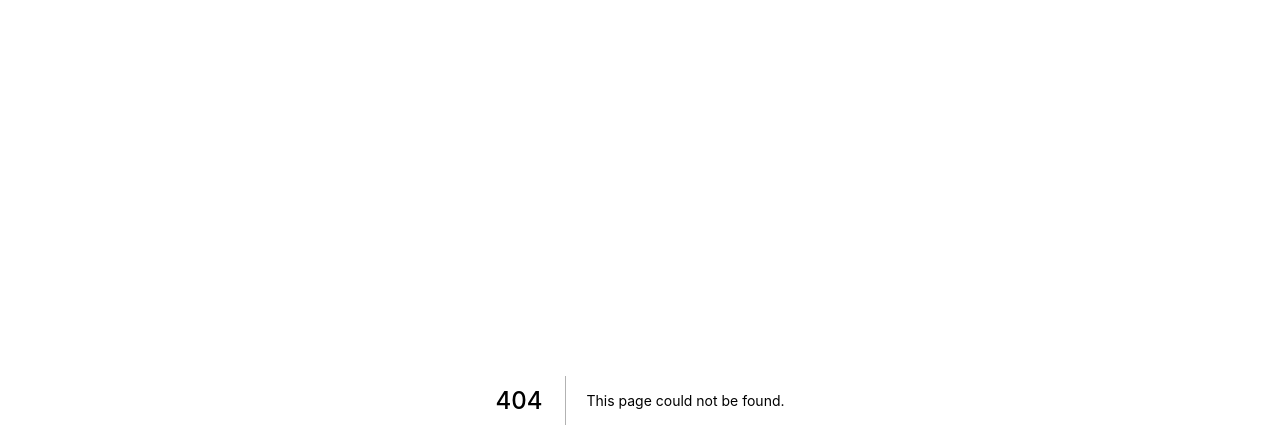
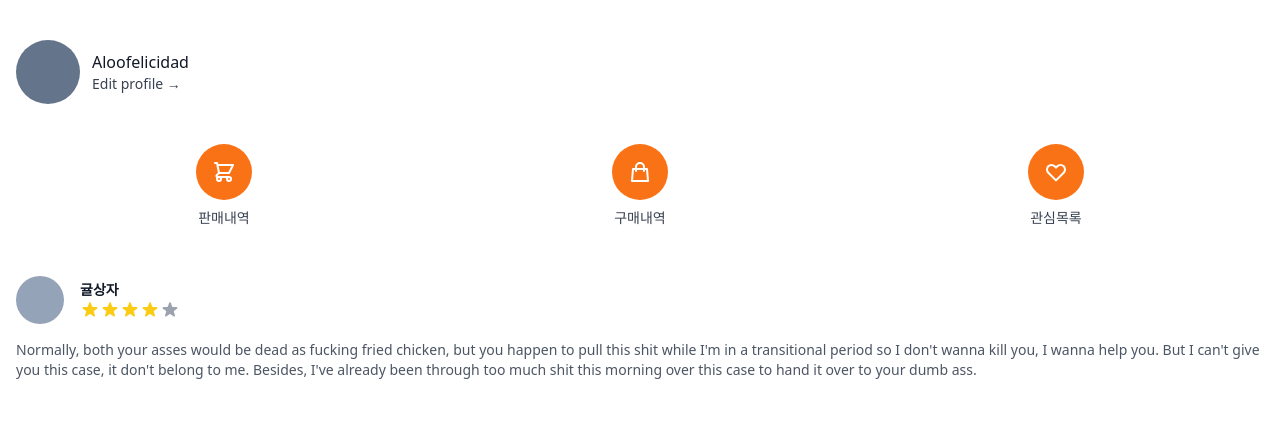
Before and after one commit to gyulsbox/Re_earth, a Next.js app: page /profile in a window 1280 px wide. Before the commit this address had no page. Shown: the top 448 px of the page. Built offline with nearby package versions, Linux system fonts and the light colour scheme.

Commit message:
feat: Add profile page

```diff
--- /dev/null
+++ b/pages/profile.tsx
@@ -0,0 +1,141 @@
+import type { NextPage } from "next";
+
+const Profile: NextPage = () => {
+  return (
+    <div className="py-10 px-4">
+      <div className='flex items-center space-x-3'>
+        <div className='w-16 h-16 bg-slate-500 rounded-full'/>
+        <div className='flex flex-col'>
+          <span className='font-medium text-gray-900'>Aloofelicidad</span>
+          <span className='text-sm text-gray-700'>Edit profile &rarr;</span>
+        </div>
+      </div>
+      <div className='mt-10 flex justify-around'>
+        <div className='flex flex-col items-center'>
+          <div className='w-14 h-14 text-white bg-orange-500 rounded-full flex items-center justify-center'>
+            <svg
+              className="w-6 h-6"
+              fill="none"
+              stroke="currentColor"
+              viewBox="0 0 24 24"
+              xmlns="http://www.w3.org/2000/svg"
+            >
+              <path
+                strokeLinecap="round"
+                strokeLinejoin="round"
+                strokeWidth="2"
+                d="M3 3h2l.4 2M7 13h10l4-8H5.4M7 13L5.4 5M7 13l-2.293 2.293c-.63.63-.184 1.707.707 1.707H17m0 0a2 2 0 100 4 2 2 0 000-4zm-8 2a2 2 0 11-4 0 2 2 0 014 0z"
+              ></path>
+            </svg>
+          </div>
+          <span className='mt-2 text-sm font-medium text-gray-700'>판매내역</span>
+        </div>
+        <div className='flex flex-col items-center'>
+          <div className='w-14 h-14 text-white bg-orange-500 rounded-full flex items-center justify-center'>
+            <svg
+              className="w-6 h-6"
+              fill="none"
+              stroke="currentColor"
+              viewBox="0 0 24 24"
+              xmlns="http://www.w3.org/2000/svg"
+            >
+              <path
+                strokeLinecap="round"
+                strokeLinejoin="round"
+                strokeWidth="2"
+                d="M16 11V7a4 4 0 00-8 0v4M5 9h14l1 12H4L5 9z"
+              ></path>
+            </svg>
+          </div>
+          <span className='mt-2 text-sm font-medium text-gray-700'>구매내역</span>
+        </div>
+        <div className='flex flex-col items-center'>
+          <div className='w-14 h-14 text-white bg-orange-500 rounded-full flex items-center justify-center'>
+            <svg
+              className="w-6 h-6"
+              fill="none"
+              stroke="currentColor"
+              viewBox="0 0 24 24"
+              xmlns="http://www.w3.org/2000/svg"
+            >
+              <path
+                strokeLinecap="round"
+                strokeLinejoin="round"
+                strokeWidth="2"
+                d="M4.318 6.318a4.5 4.5 0 000 6.364L12 20.364l7.682-7.682a4.5 4.5 0 00-6.364-6.364L12 7.636l-1.318-1.318a4.5 4.5 0 00-6.364 0z"
+              ></path>
+            </svg>
+          </div>
+          <span className='mt-2 text-sm font-medium text-gray-700'>관심목록</span>
+        </div>
+      </div>
+      <div className='mt-12'>
+        <div className='flex space-x-4 items-center'>
+          <div className='w-12 h-12 rounded-full bg-slate-400'/>
+          <div>
+            <h4 className='text-sm font-bold text-gray-900'>귤상자</h4>
+            <div className='flex items-center'>
+              <svg
+                className="text-yellow-400 h-5 w-5"
+                xmlns="http://www.w3.org/2000/svg"
+                viewBox="0 0 20 20"
+                fill="currentColor"
+                aria-hidden="true"
+              >
+                <path d="M9.049 2.927c.3-.921 1.603-.921 1.902 0l1.07 3.292a1 1 0 00.95.69h3.462c.969 0 1.371 1.24.588 1.81l-2.8 2.034a1 1 0 00-.364 1.118l1.07 3.292c.3.921-.755 1.688-1.54 1.118l-2.8-2.034a1 1 0 00-1.175 0l-2.8 2.034c-.784.57-1.838-.197-1.539-1.118l1.07-3.292a1 1 0 00-.364-1.118L2.98 8.72c-.783-.57-.38-1.81.588-1.81h3.461a1 1 0 00.951-.69l1.07-3.292z" />
+              </svg>
+              <svg
+                className="text-yellow-400 h-5 w-5"
+                xmlns="http://www.w3.org/2000/svg"
+                viewBox="0 0 20 20"
+                fill="currentColor"
+                aria-hidden="true"
+              >
+                <path d="M9.049 2.927c.3-.921 1.603-.921 1.902 0l1.07 3.292a1 1 0 00.95.69h3.462c.969 0 1.371 1.24.588 1.81l-2.8 2.034a1 1 0 00-.364 1.118l1.07 3.292c.3.921-.755 1.688-1.54 1.118l-2.8-2.034a1 1 0 00-1.175 0l-2.8 2.034c-.784.57-1.838-.197-1.539-1.118l1.07-3.292a1 1 0 00-.364-1.118L2.98 8.72c-.783-.57-.38-1.81.588-1.81h3.461a1 1 0 00.951-.69l1.07-3.292z" />
+              </svg>
+              <svg
+                className="text-yellow-400 h-5 w-5"
+                xmlns="http://www.w3.org/2000/svg"
+                viewBox="0 0 20 20"
+                fill="currentColor"
+                aria-hidden="true"
+              >
+                <path d="M9.049 2.927c.3-.921 1.603-.921 1.902 0l1.07 3.292a1 1 0 00.95.69h3.462c.969 0 1.371 1.24.588 1.81l-2.8 2.034a1 1 0 00-.364 1.118l1.07 3.292c.3.921-.755 1.688-1.54 1.118l-2.8-2.034a1 1 0 00-1.175 0l-2.8 2.034c-.784.57-1.838-.197-1.539-1.118l1.07-3.292a1 1 0 00-.364-1.118L2.98 8.72c-.783-.57-.38-1.81.588-1.81h3.461a1 1 0 00.951-.69l1.07-3.292z" />
+              </svg>
+              <svg
+                className="text-yellow-400 h-5 w-5"
+                xmlns="http://www.w3.org/2000/svg"
+                viewBox="0 0 20 20"
+                fill="currentColor"
+                aria-hidden="true"
+              >
+                <path d="M9.049 2.927c.3-.921 1.603-.921 1.902 0l1.07 3.292a1 1 0 00.95.69h3.462c.969 0 1.371 1.24.588 1.81l-2.8 2.034a1 1 0 00-.364 1.118l1.07 3.292c.3.921-.755 1.688-1.54 1.118l-2.8-2.034a1 1 0 00-1.175 0l-2.8 2.034c-.784.57-1.838-.197-1.539-1.118l1.07-3.292a1 1 0 00-.364-1.118L2.98 8.72c-.783-.57-.38-1.81.588-1.81h3.461a1 1 0 00.951-.69l1.07-3.292z" />
+              </svg>
+              <svg
+                className="text-gray-400 h-5 w-5"
+                xmlns="http://www.w3.org/2000/svg"
+                viewBox="0 0 20 20"
+                fill="currentColor"
+                aria-hidden="true"
+              >
+                <path d="M9.049 2.927c.3-.921 1.603-.921 1.902 0l1.07 3.292a1 1 0 00.95.69h3.462c.969 0 1.371 1.24.588 1.81l-2.8 2.034a1 1 0 00-.364 1.118l1.07 3.292c.3.921-.755 1.688-1.54 1.118l-2.8-2.034a1 1 0 00-1.175 0l-2.8 2.034c-.784.57-1.838-.197-1.539-1.118l1.07-3.292a1 1 0 00-.364-1.118L2.98 8.72c-.783-.57-.38-1.81.588-1.81h3.461a1 1 0 00.951-.69l1.07-3.292z" />
+              </svg>
+            </div>
+          </div>
+        </div>
+        <div className='mt-4 text-gray-600 text-sm'>
+          <p>
+            Normally, both your asses would be dead as fucking fried chicken,
+            but you happen to pull this shit while I&apos;m in a transitional
+            period so I don&apos;t wanna kill you, I wanna help you. But I
+            can&apos;t give you this case, it don&apos;t belong to me. Besides,
+            I&apos;ve already been through too much shit this morning over this
+            case to hand it over to your dumb ass.
+          </p>
+        </div>
+      </div>
+    </div>
+  );
+};
+
+export default Profile;
```
